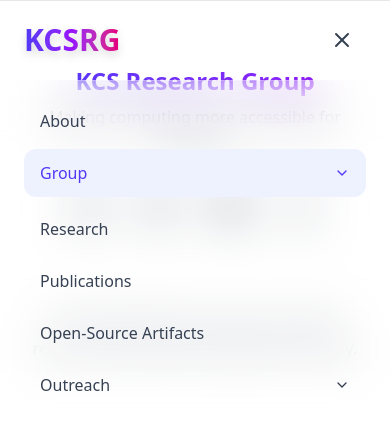
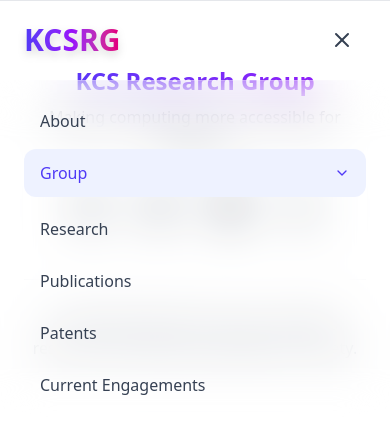
Before and after one commit to Animeshmitra08/GoodWillComputingLab, a React (Vite) app: page /group in a window 390 px wide. Both pictures are taken after a click on the button 342 px from the left and 40 px from the top of the page. Shown: the top 434 px of the page. Built offline with nearby package versions, Linux system fonts and the light colour scheme.

Commit message:
added mobile navbar patents and current engagements

```diff
--- a/src/Components/Header.tsx
+++ b/src/Components/Header.tsx
@@ -247,11 +247,18 @@ const Header: React.FC = () => {
               to="#"
               className={`block px-4 py-3 font-medium rounded-xl transition-all duration-200 text-gray-700 hover:text-indigo-600 hover:bg-indigo-50`}
             >
-              Open-Source Artifacts
+              Patents
+            </Link>
+
+            <Link
+              to="#"
+              className={`block px-4 py-3 font-medium rounded-xl transition-all duration-200 text-gray-700 hover:text-indigo-600 hover:bg-indigo-50`}
+            >
+              Current Engagements
             </Link>
 
             {/* Mobile Outreach Dropdown */}
-            <div className="space-y-1">
+            {/* <div className="space-y-1">
               <button
                 onClick={() => toggleDropdown("outreach")}
                 className={`flex items-center justify-between w-full px-4 py-3 font-medium rounded-xl transition-all duration-200 text-gray-700 hover:text-indigo-600 hover:bg-indigo-50`}
@@ -278,7 +285,7 @@ const Header: React.FC = () => {
                   </Link>
                 </div>
               </div>
-            </div>
+            </div> */}
           </nav>
         </div>
       </header>
```
